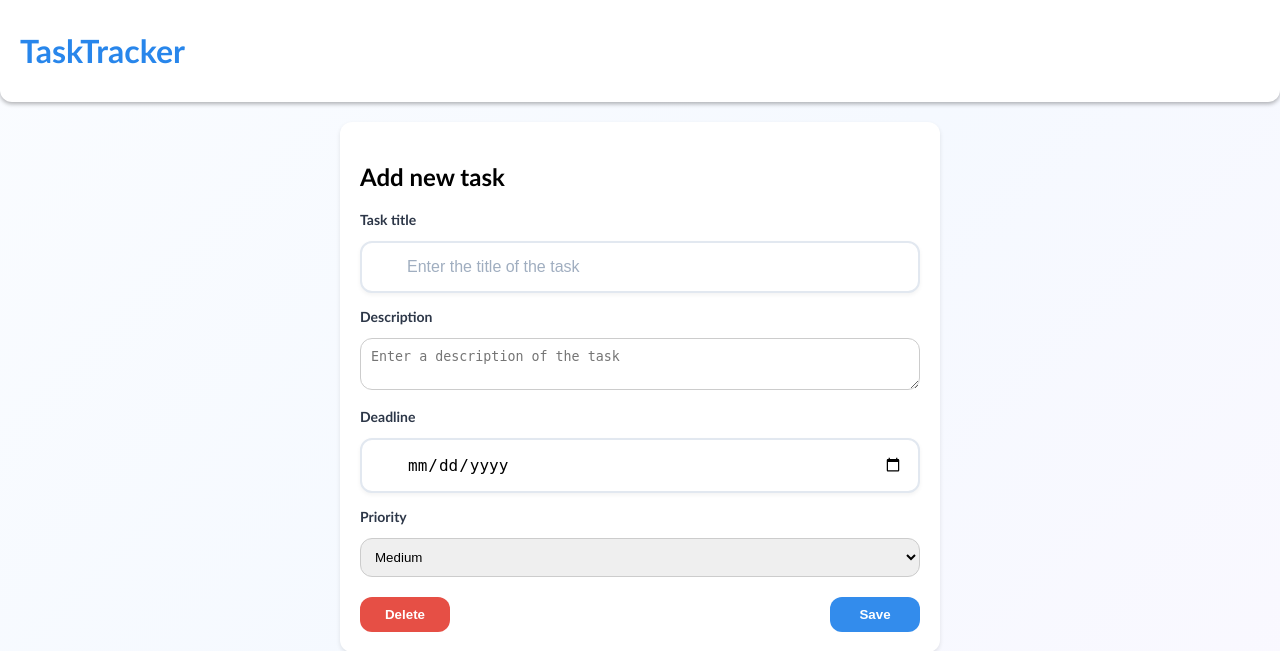
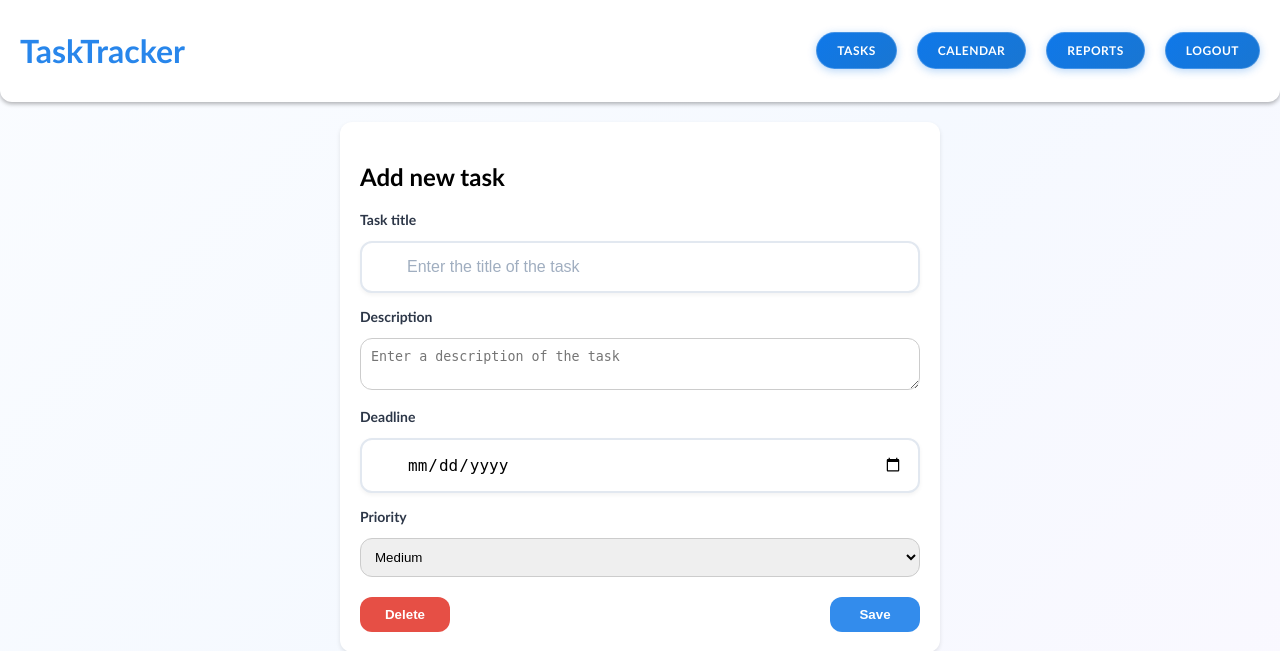
Before and after one commit to bankalina/TaskTracker, a PHP site: page /public/views/addTask.php in a window 1280 px wide. Shown: the top 651 px of the page. Run offline with PHP 8.4, Linux system fonts and the light colour scheme.

Commit message:
Update task views and default controller

```diff
--- a/public/views/addTask.php
+++ b/public/views/addTask.php
@@ -11,6 +11,14 @@
 <body class="addTask">
     <header>
         <h1>TaskTracker</h1>
+        <nav>
+            <ul>
+                <li><a href="/tasks">Tasks</a></li>
+                <li><a href="#">Calendar</a></li>
+                <li><a href="#">Reports</a></li>
+                <li><a href="/logout">Logout</a></li>
+            </ul>
+        </nav>
     </header>
     <main>
         <div class="container">
--- a/public/views/tasks.php
+++ b/public/views/tasks.php
@@ -13,9 +13,9 @@
         <h1>TaskTracker</h1>
         <nav>
             <ul>
-                <li><a href="#">Dashboard</a></li>
-                <li><a href="#">Projects</a></li>
+                <li><a href="/tasks">Tasks</a></li>
                 <li><a href="#">Calendar</a></li>
+                <li><a href="#">Reports</a></li>
                 <li><a href="/logout">Logout</a></li>
             </ul>
         </nav>
--- a/src/controllers/DefaultController.php
+++ b/src/controllers/DefaultController.php
@@ -7,12 +7,10 @@ class DefaultController extends AppController {
     public function index() {
         session_start();
         if (isset($_SESSION['user_id'])) {
-            // User is logged in, redirect to tasks
             $url = "http://$_SERVER[HTTP_HOST]";
             header("Location: {$url}/tasks");
             exit();
         } else {
-            // User is not logged in, show login page
             $this->render('login');
         }
     }
```
